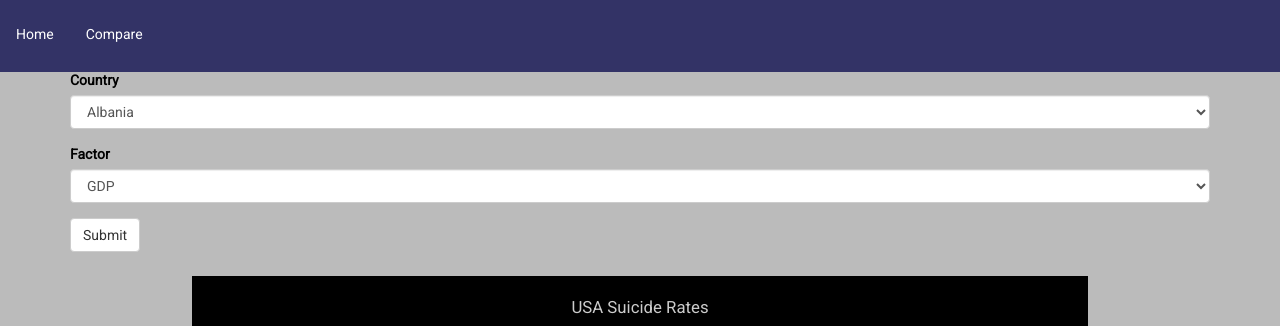
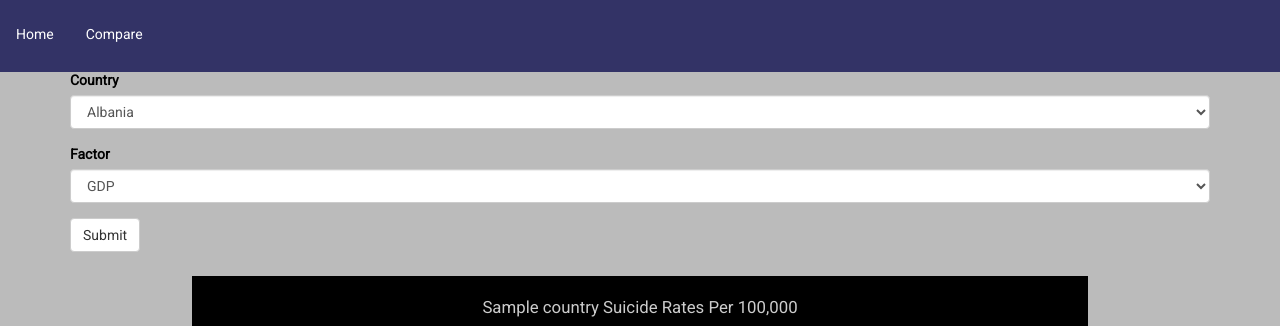
Before and after one commit to DivyaBhati/SuicideRates, a Flask app: template templates/compare.html in a window 1280 px wide. Shown: the top 326 px of the page. Run offline with Flask 2, Linux system fonts and the light colour scheme; the template is opened without the code that fills it: values that come from a table or form of the project are taken from there, most other values are stand-ins (such as "Sample title", 1, 10 or a date in 2020); some libraries are stand-ins or nearby versions.

Commit message:
fix some html

```diff
--- a/templates/compare.html
+++ b/templates/compare.html
@@ -19,7 +19,7 @@
     {% if country == None %}
     <div class = "info">Please choose a country and a factor to compare with.</div>
     {% else %}
-  	<div class="graphtitle"> USA Suicide Rates </div>
+  	<div class="graphtitle"> {{ country }} Suicide Rates Per 100,000 </div>
     <div class="graph">
   	<div class="graphcontainer">
       	<canvas id="US"></canvas>
@@ -141,7 +141,7 @@
                      display: true,
                      scaleLabel: {
                          display: true,
-                         labelString: 'Suicide Rate'
+                         labelString: 'Suicide Rate Per 100,000'
                        }
                    }, {
                      id: 'Factor',
```
